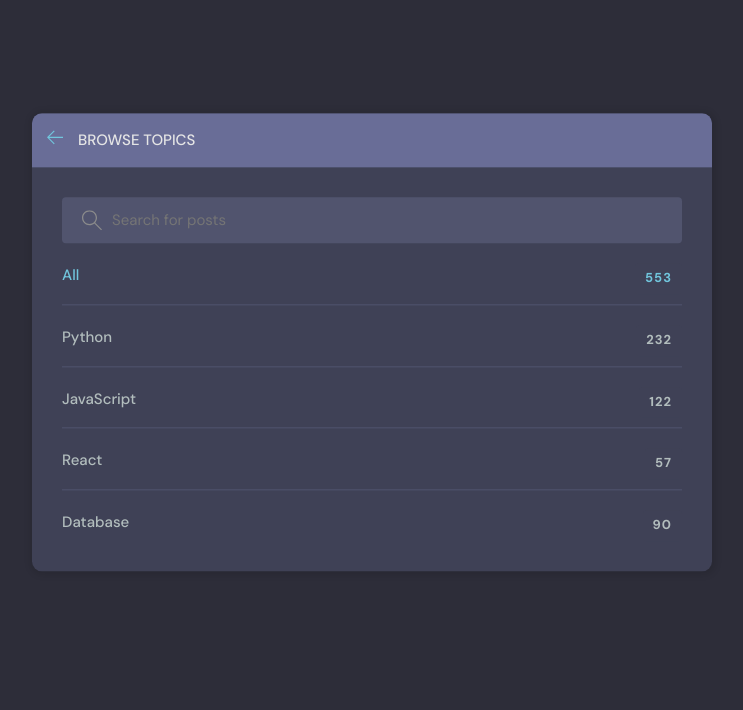
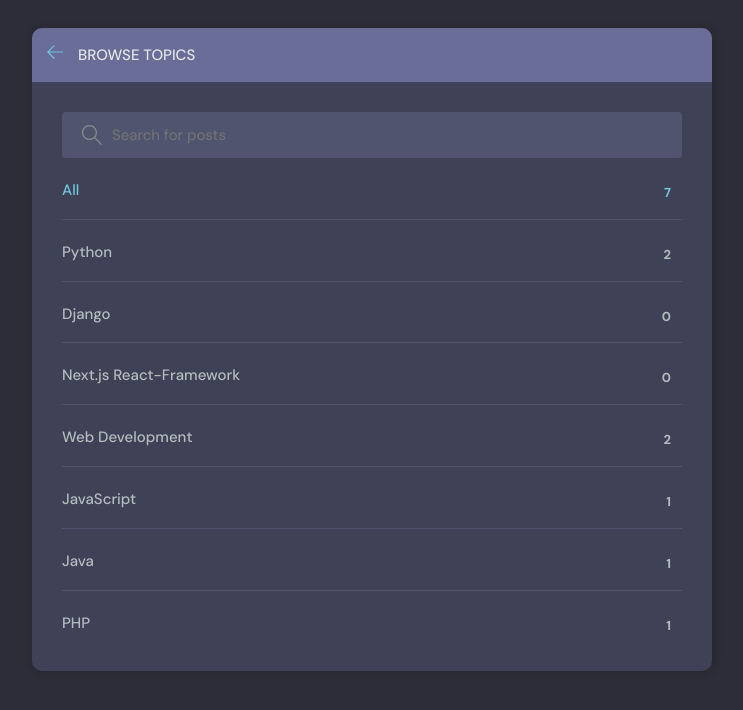
Before and after one commit to DerickMghanga/DJANGO-Developers-Online-Forum-App, a Django app: page /topics/ in a window 1280 px wide. Shown: the part 76-786 px from the top of the page, without its empty margins (268-1011 px from the left). Run offline with Django 5.2, Linux system fonts and the light colour scheme; data comes from the database, SQL or seed files in the repository.

Commit message:
topics page filter

```diff
--- a/studyMate/base/templates/base/topics.html
+++ b/studyMate/base/templates/base/topics.html
@@ -43,20 +43,13 @@
 
         <ul class="topics__list">
           <li>
-            <a href="/" class="active">All <span>553</span></a>
+            <a href="/" class="active">All <span>{{topics.count}}</span></a>
           </li>
+          {% for topic in topics %}
           <li>
-            <a href="/">Python <span>232</span></a>
+            <a href="{% url 'home' %}?q={{topic.name}}">{{topic.name}} <span>{{topic.room_set.all.count}}</span></a>
           </li>
-          <li>
-            <a href="/">JavaScript <span>122</span></a>
-          </li>
-          <li>
-            <a href="/">React <span>57</span></a>
-          </li>
-          <li>
-            <a href="/">Database <span>90</span></a>
-          </li>
+          {% endfor %}
         </ul>
       </div>
     </div>
--- a/studyMate/base/templates/base/topics_component.html
+++ b/studyMate/base/templates/base/topics_component.html
@@ -14,7 +14,7 @@
     {% endfor %}
 
   </ul>
-  <a class="btn btn--link" href="topics.html">
+  <a class="btn btn--link" href="{% url 'topics' %}">
     More
     <svg
       version="1.1"
--- a/studyMate/base/urls.py
+++ b/studyMate/base/urls.py
@@ -14,5 +14,5 @@ urlpatterns = [
     path('delete-room/<str:pk>/', views.deleteRoom, name='delete-room'),
     path('delete-message/<str:pk>/', views.deleteMessage, name='delete-message'),
     path('update-user/', views.updateUser, name='update-user'),
-    path('topics/', views.topicsMobilePage, name='topics'),
+    path('topics/', views.topicsPage, name='topics'),
 ]
--- a/studyMate/base/views.py
+++ b/studyMate/base/views.py
@@ -194,5 +194,6 @@ def updateUser(request):
     return render(request, 'base/update-user.html', {'form':form})
 
 
-def topicsMobilePage(request):
-    return render(request, 'base/topics.html', {})
+def topicsPage(request):
+    topics = Topic.objects.filter()
+    return render(request, 'base/topics.html', {'topics': topics})
```
